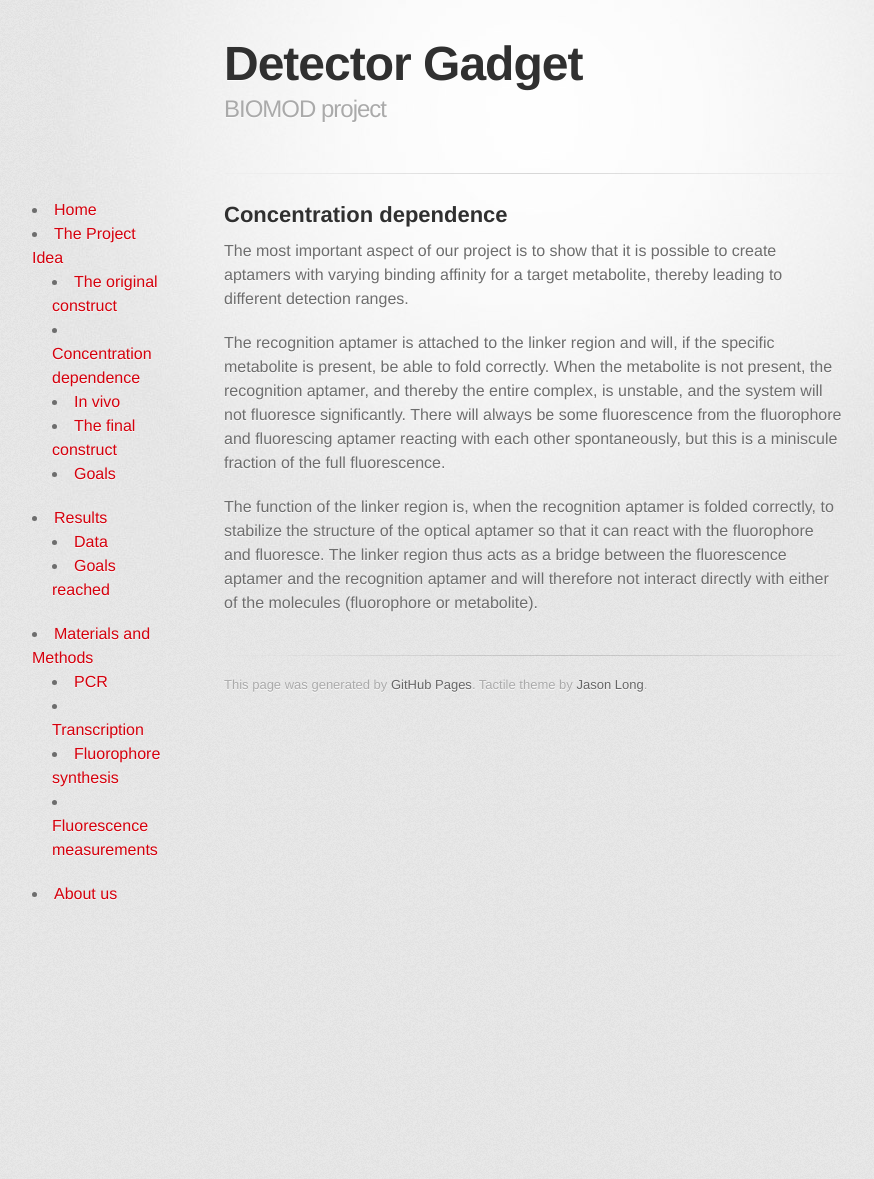
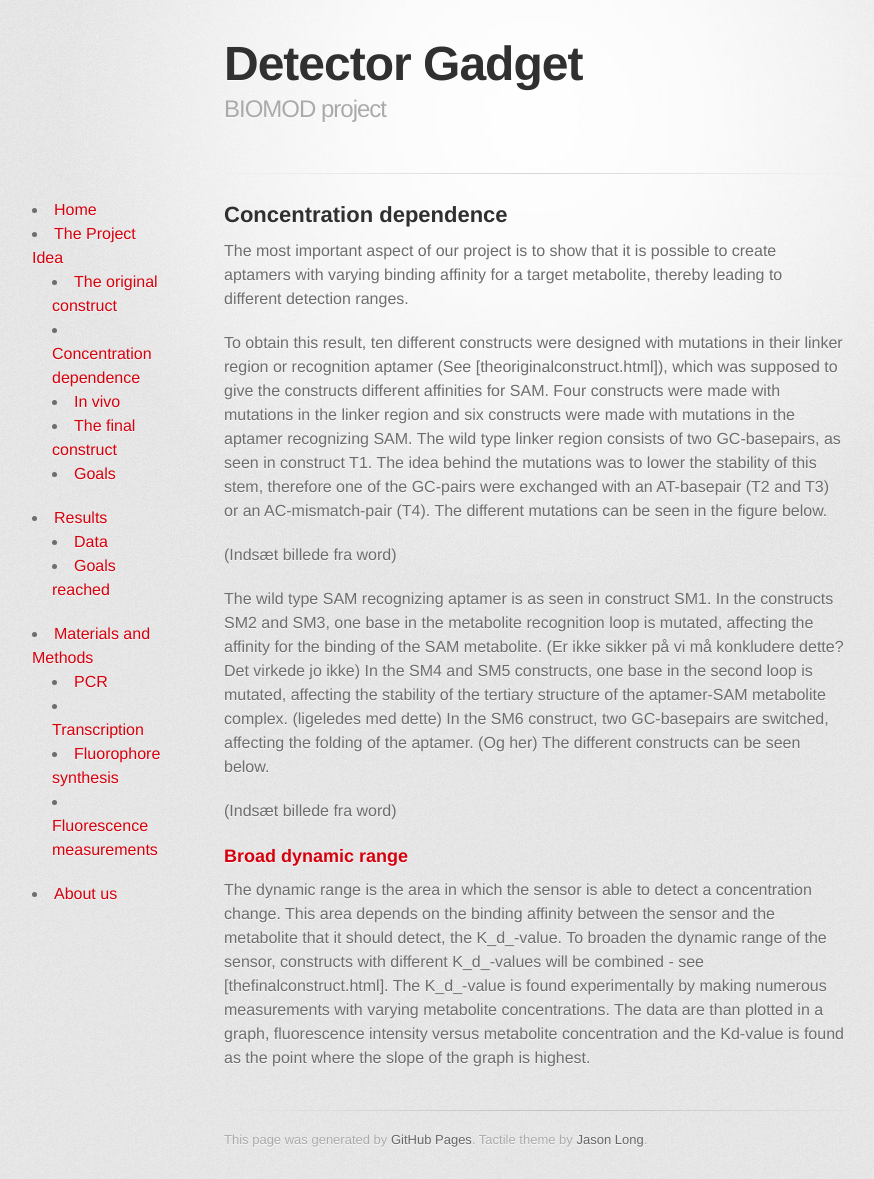
Before and after one commit to detectorgadget/detectorgadget.github.io, a Jekyll site: the page built from concdependence.md, in a window 1280 px wide. Shown: the whole page, without its empty margins (106-980 px from the left). Built offline with Jekyll 4.4.1, drawn with Linux system fonts in a browser that asks for light colours; some web fonts are replaced; before the commit the page ends 926 px from its top, so only the background shows below that.

Commit message:
Updated concdependence (Maria)

```diff
--- a/concdependence.md
+++ b/concdependence.md
@@ -5,6 +5,21 @@ layout: default
 
 The most important aspect of our project is to show that it is possible to create aptamers with varying binding affinity for a target metabolite, thereby leading to different detection ranges.
 
-The recognition aptamer is attached to the linker region and will, if the specific metabolite is present, be able to fold correctly. When the metabolite is not present, the recognition aptamer, and thereby the entire complex, is unstable, and the system will not fluoresce significantly. There will always be some fluorescence from the fluorophore and fluorescing aptamer reacting with each other spontaneously, but this is a miniscule fraction of the full fluorescence.
+To obtain this result, ten different constructs were designed with mutations in their linker region or recognition aptamer (See [theoriginalconstruct.html]), which was supposed to give the constructs different affinities for SAM.
+Four constructs were made with mutations in the linker region and six constructs were made with mutations in the aptamer recognizing SAM.
+The wild type linker region consists of two GC-basepairs, as seen in construct T1. The idea behind the mutations was to lower the stability of this stem, therefore one of the GC-pairs were exchanged with an AT-basepair (T2 and T3) or an AC-mismatch-pair (T4). The different mutations can be seen in the figure below.
 
-The function of the linker region is, when the recognition aptamer is folded correctly, to stabilize the structure of the optical aptamer so that it can react with the fluorophore and fluoresce. The linker region thus acts as a bridge between the fluorescence aptamer and the recognition aptamer and will therefore not interact directly with either of the molecules (fluorophore or metabolite).
+(Indsæt billede fra word)
+
+
+The wild type SAM recognizing aptamer is as seen in construct SM1. In the constructs SM2 and SM3, one base in the metabolite recognition loop is mutated, affecting the affinity for the binding of the SAM metabolite. (Er ikke sikker på vi må konkludere dette? Det virkede jo ikke)
+In the SM4 and SM5 constructs, one base in the second loop is mutated, affecting the stability of the tertiary structure of the aptamer-SAM metabolite complex. (ligeledes med dette)
+In the SM6 construct, two GC-basepairs are switched, affecting the folding of the aptamer. (Og her)
+The different constructs can be seen below.
+
+(Indsæt billede fra word)
+
+###Broad dynamic range
+
+The dynamic range is the area in which the sensor is able to detect a concentration change. This area depends on the binding affinity between the sensor and the metabolite that it should detect, the K_d_-value. To broaden the dynamic range of the sensor, constructs with different K_d_-values will be combined - see [thefinalconstruct.html].
+The K_d_-value is found experimentally by making numerous measurements with varying metabolite concentrations. The data are than plotted in a graph, fluorescence intensity versus metabolite concentration and the Kd-value is found as the point where the slope of the graph is highest.
```
